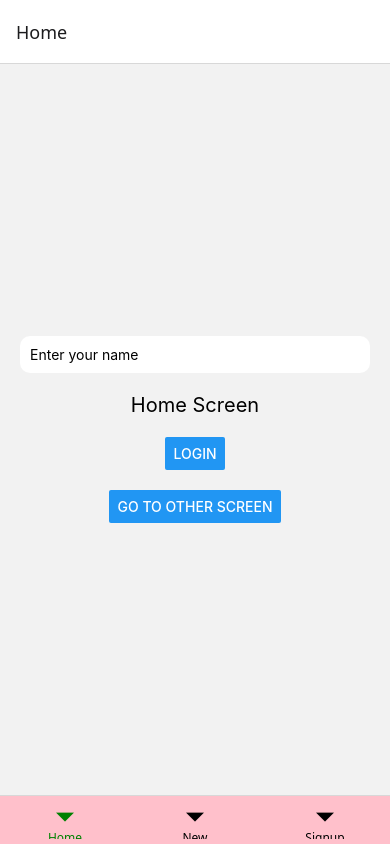
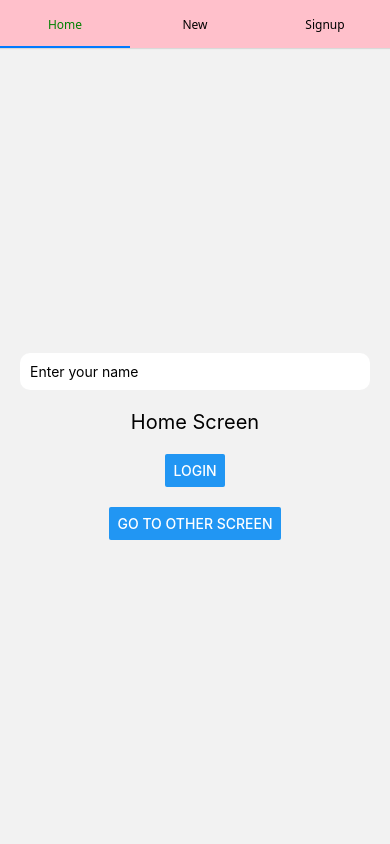
Before and after one commit to Synoize/learn-react-native-app, a React Native app: screen / in a window 390 px wide. Built offline with nearby package versions, Linux system fonts and the light colour scheme.

Commit message:
top-tab-navigation

```diff
--- a/App.jsx
+++ b/App.jsx
@@ -23,13 +23,16 @@ import { NavigationContainer, useNavigation } from "@react-navigation/native";
 import { createNativeStackNavigator } from "@react-navigation/native-stack";
 import { useState } from "react";
 import { createBottomTabNavigator } from "@react-navigation/bottom-tabs";
+import { createMaterialTopTabNavigator } from '@react-navigation/material-top-tabs';
 
 const Stack = createNativeStackNavigator();
 const Tab = createBottomTabNavigator();
+const TopTab = createMaterialTopTabNavigator();
 
 const App = () => {
   // return <WebView source={{ uri: 'https://learncontext.netlify.app/' }} style={{ flex: 1 }} />
 
+  // Stack Navigation
   // return (
   //   <NavigationContainer>
   //     <StatusBar
@@ -78,19 +81,50 @@ const App = () => {
   //   </NavigationContainer>
   // )
 
+  // Bottom Tab Navigation
+  // return (
+  //   <NavigationContainer>
+  //     <Tab.Navigator screenOptions={{
+  //       headerTitleStyle: {
+  //         color: 'green'
+  //       },
+  //       headerStyle: {
+  //         backgroundColor: 'pink'
+  //       },
+  //       tabBarStyle: { backgroundColor: 'pink' },
+  //       tabBarActiveTintColor: 'green',
+  //       tabBarInactiveTintColor: 'black',
+  //       tabBarLabelStyle: { fontSize: 12 },
+  //       tabBarLabelPosition: 'below-icon',
+  //     }}>
+  //       <Tab.Screen name="Home" component={HomeScreen} options={{ headerTitle: "Home Screen" }} />
+  //       <Tab.Screen name="New" component={NewScreen} options={{ headerTitle: "New Screen" }} />
+  //       <Tab.Screen name="Signup" component={SignupForm} options={{ headerTitle: "Signup" }} />
+  //     </Tab.Navigator>
+  //   </NavigationContainer>
+  // )
+
+  // Top Tab Navigation
   return (
     <NavigationContainer>
-      <Tab.Navigator screenOptions={{
+      <TopTab.Navigator screenOptions={{
+        headerTitleStyle: {
+          color: 'green'
+        },
+        headerStyle: {
+          backgroundColor: 'pink'
+        },
         tabBarStyle: { backgroundColor: 'pink' },
         tabBarActiveTintColor: 'green',
         tabBarInactiveTintColor: 'black',
         tabBarLabelStyle: { fontSize: 12 },
         tabBarLabelPosition: 'below-icon',
-      }}>
-        <Tab.Screen name="Home" component={HomeScreen} options={{ headerShown: true }} />
-        <Tab.Screen name="New" component={NewScreen} options={{ headerTitle: "New Screen" }} />
-        <Tab.Screen name="Signup" component={SignupForm} options={{ headerTitle: "Signup" }} />
-      </Tab.Navigator>
+      }}
+      >
+        <TopTab.Screen name="Home" component={HomeScreen} />
+        <TopTab.Screen name="New" component={NewScreen} />
+        <TopTab.Screen name="Signup" component={SignupForm} />
+      </TopTab.Navigator>
     </NavigationContainer>
   )
 }
--- a/package.json
+++ b/package.json
@@ -11,12 +11,17 @@
   },
   "dependencies": {
     "@react-navigation/bottom-tabs": "^7.3.10",
+    "@react-navigation/drawer": "^7.3.9",
+    "@react-navigation/elements": "^2.3.8",
+    "@react-navigation/material-top-tabs": "^7.2.10",
     "@react-navigation/native": "^7.1.6",
     "@react-navigation/native-stack": "^7.3.10",
     "react": "19.0.0",
     "react-native": "0.78.1",
+    "react-native-pager-view": "^6.7.0",
     "react-native-safe-area-context": "^5.4.0",
     "react-native-screens": "^4.10.0",
+    "react-native-tab-view": "^4.0.10",
     "react-native-webview": "^13.13.5"
   },
   "devDependencies": {
```
Also changed, not shown: react-native.txt, 1 other file (tests, documents, lock files or other folders).
